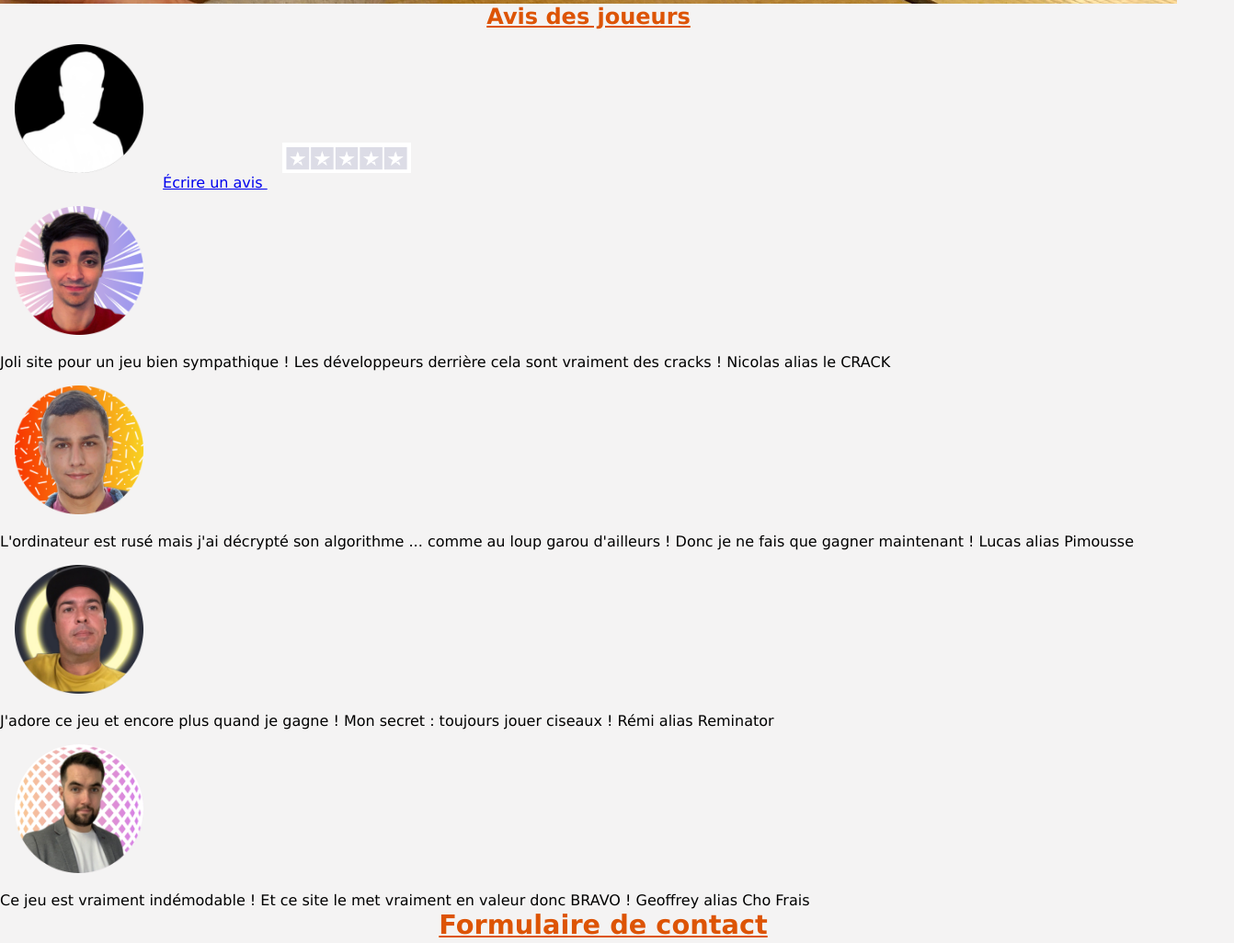
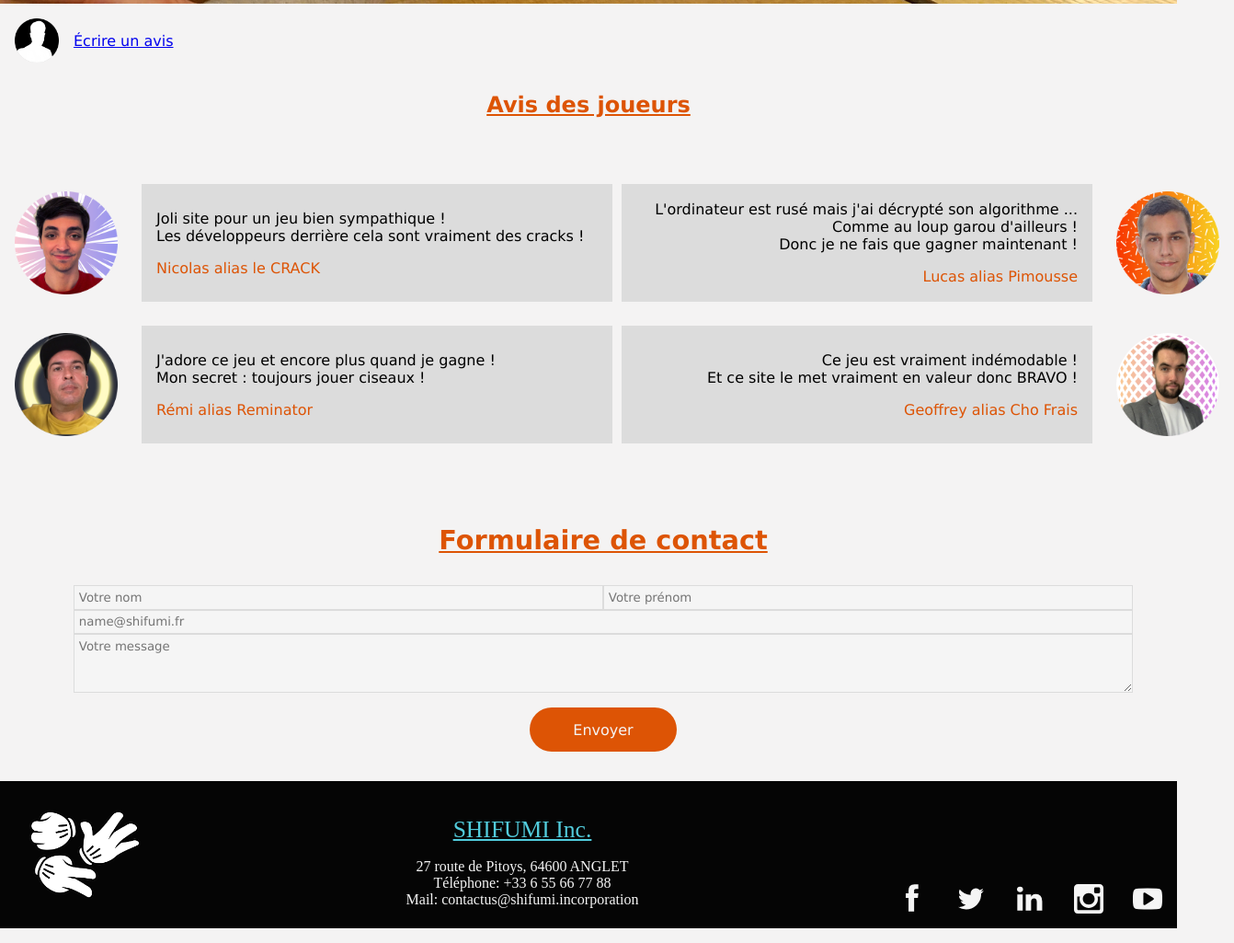
Before and after one commit to NicolasVagnoux/Project1_Shifumi, a website: page contact.html in a window 1280 px wide. Shown: the part 796-1821 px from the top of the page at 92% size, 1342 px wide, since content can reach past the window. Drawn offline with Linux system fonts and the light colour scheme; a web font is replaced by a local one.

Commit message:
ContactForm ok /playerOpinion a travailler

```diff
--- a/contact.html
+++ b/contact.html
@@ -32,65 +32,87 @@
             <h1> CONTACT </h1>
         </section>
 
-<!-- ------------------------- !-->
-<!-- avis des joueurs + photos !-->
-<!-- ------------------------- !-->
+<!-- ----formulaire avis------ !-->
+<section class="formOpinion__container">
+    <div>
+        <img src="assets/user_img.png" alt="user image" class ="formOpinion__container__userImg">
+        <a href="playeropinion.html" class="formOpinion__container__userImg__write"> Écrire un avis </a>
+    </div>
+<!-- <img src="assets/stars_img.png" alt="stars image" class="formOpinion__container__userImg__write__starsImg"> -->
+</section>
+
+
 
         <h2> Avis des joueurs </h2>
+<!-- avis des joueurs + photos !-->
 
-
-        <section class="opinion_container">
-            <img src="assets/user_img.png" alt="user image" class ="user_img">
-            <a href="playeropinion.html" class="writeForm"> Écrire un avis </a>
-            <img src="assets/stars_img.png" alt="stars image" class="stars_img">
-        </section>
-
-        <section class="opinionPlayer">
-            <div class="opinionPlayer__first">
+<section class="opinion">
+<div class="opinion__img-1">
     <img
             src="assets/nico_avis_img.png"
             alt="Nicolas"
-                    class="nico_img"
+            class="photo_joueurs"
     />
+</div>
+
+<div class="opinion__img-2">
+    <img
+            src="assets/lucas_avis_img.png"
+            alt="Lucas"
+            class="photo_joueurs"
+     />
+</div>
+
+<div class="opinion__img-3">
+    <img
+            src="assets/remi_avis_img.png"
+            alt="Rémi"
+            class="photo_joueurs"
+    />
+</div>
+
+</div class="opinion__img-4">
+    <img
+            src="assets/geo_avis_img.png"
+            alt="Geoffrey"
+            class="photo_joueurs"
+    />
+</div>
+
+<div class="opinion__art-1">
         <p>
-                    Joli site pour un jeu bien sympathique ! Les développeurs derrière cela sont vraiment des cracks !
-                    <span> Nicolas alias le CRACK </span>
+            Joli site pour un jeu bien sympathique ! <br>
+            Les développeurs derrière cela sont vraiment des cracks !
+            <span class="opinionSpan"> Nicolas alias le CRACK </span>
         </p>
 </div>
 
-            <div class="opinionPlayer__second">
-                <img
-                    src="assets/lucas_avis_img.png"
-                    alt="Lucas"
-                    class="lucas_img"
-                />
+<div class="opinion__art-2">
         <p>
-                    L'ordinateur est rusé mais j'ai décrypté son algorithme ... comme au loup garou d'ailleurs ! Donc je ne fais que gagner maintenant !
-                    <span> Lucas alias Pimousse </span>
+            L'ordinateur est rusé mais j'ai décrypté son algorithme ...
+            Comme au loup garou d'ailleurs ! <br>
+            Donc je ne fais que gagner maintenant !
+            <span class="opinionSpan"> Lucas alias Pimousse </span>
         </p>
     </div>
 
-            <div class="opinionPlayer__third">
-                <img
-                    src="assets/remi_avis_img.png"
-                    alt="Rémi"
-                    class="remi_img"
-                />
+
+
+<div class="opinion__art-3">
     <p>
-                    J'adore ce jeu et encore plus quand je gagne ! Mon secret : toujours jouer ciseaux !
-                    <span> Rémi alias Reminator </span>
+        J'adore ce jeu et encore plus quand je gagne ! <br>
+        Mon secret : toujours jouer ciseaux !
+        <span class="opinionSpan"> Rémi alias Reminator </span>
     </p>
+
 </div>
 
-            <div class="opinionPlayer__fourth">
-                <img
-                    src="assets/geo_avis_img.png"
-                    alt="Geoffrey"
-                    class="geo_img"
-                />
+<div class="opinion__art-4">
     <p>
-                    Ce jeu est vraiment indémodable ! Et ce site le met vraiment en valeur donc BRAVO !
-                    <span> Geoffrey alias Cho Frais </span>
+        Ce jeu est vraiment indémodable ! <br>
+        Et ce site le met vraiment en valeur donc BRAVO !
+
+        <span class="opinionSpan" > Geoffrey alias Cho Frais </span>
     </p>
 </div>
 </section>
@@ -99,40 +121,42 @@
 <!-- --------------------- !-->
 <!-- formulaire de contact !-->
 <!-- --------------------- !-->
-        <section class = "contact_container">
+        <section class = "contact__formContainer">
 
             <h2> Formulaire de contact </h2>
 
-            <form class="contact">
+            <form class="contact__formContainer__form">
 
-                <input class="contact__firstname"
+            <div>
+                <input class="contact__formContainer__form__input"
                     type="text"
                     id="firstName"
                     name="fname"
                     placeholder="Votre nom"
                 />
 
-                <input class="contact__lastname"
+                <input class="contact__formContainer__form__input"
                     type="text"
                     id="lastName"
                     name="lname"
                     placeholder="Votre prénom"
                 />
+            </div>
 
-                <input class="contact__email"
+                <input class="contact__formContainer__form__input contact__formContainer__form__input--big"
                     type="email"
                     id="email"
                     name="Votre email"
                     placeholder="name@shifumi.fr"
                 />
 
-                <textarea class="contact__textarea"
+                <textarea class="contact__formContainer__form__input contact__formContainer__form__input--bigger"
                     id="message"
                     name="message"
                     placeholder="Votre message"
                 ></textarea>
 
-                <input class="contact__input"
+                <input class="contact__formContainer__form__button"
                     type="submit"
                     value="Envoyer"
                 />
--- a/sass/_contact.scss
+++ b/sass/_contact.scss
@@ -1,35 +1,3 @@
-/* ------------------- */
-/* Barre de navigation */
-/* ------------------- */
-.navbar {
-  padding: 16px;
-  display: grid;
-  width: 100%;
-  grid-template-columns: 140px 1fr;
-  position: fixed;
-  background-color: rgba(255, 255, 255, 0);
-  img {
-    width: 100px;
-  }
-  &__list {
-    display: flex;
-    justify-content: space-around;
-    align-items: center;
-    padding: 0px 24px 0px 24px;
-    list-style: none;
-    font-size: 2rem;
-    text-align: center;
-    text-shadow: 2px 2px 2px rgb(0, 0, 0);
-    &__link {
-      font-family: $font-text;
-      text-decoration: none;
-      color: white;
-      &:hover {
-        text-decoration: underline;
-      }
-    }
-  }
-}
 /* ------------------- */
 /*----image de fond----*/
 /* ------------------- */
@@ -59,73 +27,166 @@ h2 {
   text-decoration: underline;
   font-size: 1.5em;
   text-align: center;
+  margin: 1rem;
 }
 
-/* -------------------- */
 /* ---form d'avis------ */
-/* -------------------- */
-.opinion_container {
+.formOpinion__container {
   display: flex;
   flex-direction: row;
   flex-wrap: wrap;
-  background-color: red;
-  justify-content: center;
+  div {
+    display: flex;
+    width: 100%;
+    justify-content: flex-start;
+  }
+  &__userImg {
+    display: flex;
     align-items: center;
+    width: 3rem;
+    height: 3rem;
+    &__write {
+      display: flex;
+      align-items: center;
+      &__starsImg {
+        width: 5rem;
+        height: 5rem;
+      }
+    }
+  }
 }
 
-.user_img {
-  width: 30px;
-  height: 30px;
-  justify-content: center;
+/* --AVIS DES JOUEURS-- */
+.opinion {
+  display: grid;
+  grid-template-columns: 1fr 1fr 1fr 1fr;
+  grid-template-rows: 1fr 1fr;
+  gap: 10px 10px;
+  grid-template-areas:
+    "opinion__img-1 opinion__art-1 opinion__art-2 opinion__img-2"
+    "opinion__img-3 opinion__art-3 opinion__art-4 opinion__img-4";
+  align-content: stretch;
+  justify-items: stretch;
   align-items: center;
+  margin-top: 4rem;
 }
 
-.stars_img {
+.photo_joueurs {
+  height: 7rem;
+  width: 7rem;
 }
 
-/* -------------------- */
+.opinionSpan {
+  color: #dd5405;
+  display: grid;
+  margin-top: 1rem;
+}
+
+.opinion__img-1 {
+  grid-area: opinion__img-1;
+  display: grid;
+  align-items: center;
+  justify-content: flex-end;
+}
+.opinion__art-1 {
+  grid-area: opinion__art-1;
+  background-color: gainsboro;
+  display: grid;
+  align-items: center;
+  justify-content: flex-start;
+  text-align: start;
+  padding: 1rem;
+  height: 6rem;
+  width: 30rem;
+}
+.opinion__art-2 {
+  grid-area: opinion__art-2;
+  background-color: gainsboro;
+  display: grid;
+  align-items: center;
+  justify-content: flex-end;
+  text-align: end;
+  padding: 1rem;
+  height: 6rem;
+  width: 30rem;
+}
+.opinion__img-2 {
+  grid-area: opinion__img-2;
+  display: grid;
+  align-items: center;
+  justify-content: flex-start;
+}
+.opinion__img-3 {
+  grid-area: opinion__img-3;
+  display: grid;
+  align-items: flex-end;
+  justify-content: flex-end;
+}
+.opinion__art-3 {
+  grid-area: opinion__art-3;
+  background-color: gainsboro;
+  display: grid;
+  align-items: center;
+  justify-content: flex-start;
+  text-align: start;
+  padding: 1rem;
+  width: 30rem;
+  height: 6rem;
+}
+.opinion__art-4 {
+  grid-area: opinion__art-4;
+  background-color: gainsboro;
+  display: grid;
+  align-items: center;
+  justify-content: flex-end;
+  text-align: end;
+  padding: 1rem;
+  height: 6rem;
+  width: 30rem;
+}
+.opinion__img-4 {
+  grid-area: opinion__img-4;
+  display: grid;
+  align-items: flex-start;
+  justify-content: flex-start;
+}
+
 /* -formulaire contact- */
-/* -------------------- */
 
-.contact_container {
+.contact__formContainer {
   display: flex;
   flex-direction: column;
   font-size: 1.2rem;
+  margin-top: 4rem;
   text-align: center;
   flex-wrap: wrap;
-}
-
-form.contact {
+  &__form {
+    display: flex;
+    flex-direction: column;
     padding: 1rem;
     width: 100%;
-  margin: auto;
+    align-items: center;
+    div {
+      display: flex;
+      width: 100%;
+      justify-content: center;
     }
-
-.contact__firstname,
-.contact__lastname,
-.contact__email,
-.contact__textarea {
+    &__input {
+      box-sizing: border-box;
       border: 0.1rem solid gainsboro;
       background-color: whitesmoke;
+      padding: 0.3rem;
       text-align: start;
-}
-
-.contact__firstname,
-.contact__lastname {
       width: 45%;
-}
-
-.contact__email,
-.contact__textarea {
+      &--big {
         width: 90%;
       }
-
-.contact__textarea {
+      &--bigger {
         height: 4rem;
+        width: 90%;
       }
-
-/* ------bouton------- */
-.contact__input[type="submit"] {
+    }
+    &__button {
       color: whitesmoke;
       background-color: #dd5405;
       border: none;
@@ -135,59 +196,11 @@ form.contact {
       border-radius: 2rem;
       margin: 1rem;
       text-align: center;
-}
-
-.contact__input[type="submit"]:hover {
+      &:hover {
         color: #dd5405;
         background-color: whitesmoke;
         border: 1px solid #dd5405;
       }
-
-/* ------------------- */
-/* ------footer------- */
-/* ------------------- */
-
-.footer {
-  display: flex;
-  background-color: black;
-  justify-content: space-between;
-  align-items: center;
     }
-
-.logo {
-  display: flex;
-  height: 8rem;
-  width: 9rem;
-  padding: 1rem;
-  color: whitesmoke;
   }
-
-.text {
-  display: flex;
-  color: hsl(0, 0%, 96%);
-  font-size: 1rem;
-  flex-direction: column;
-  text-align: center;
-  font-family: "Ruluko";
 }
-
-.p {
-  display: flex;
-}
-
-.socialMedias {
-  display: flex;
-}
-
-.socialMedias img {
-  padding: 1rem;
-  height: 2rem;
-  width: 2rem;
-  padding-top: 7rem;
-}
-
-.shifumi-Inc {
-  color: rgba(88, 218, 235, 0.938);
-  text-decoration: underline;
-  font-size: 1.3rem;
-}
```
Also changed, not shown: css/style.css. Lines whose indentation alone changed are shown as unchanged.
